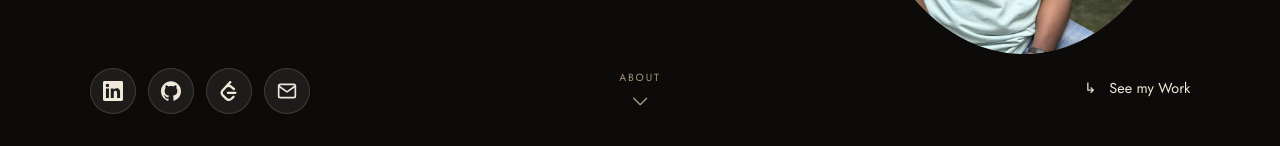
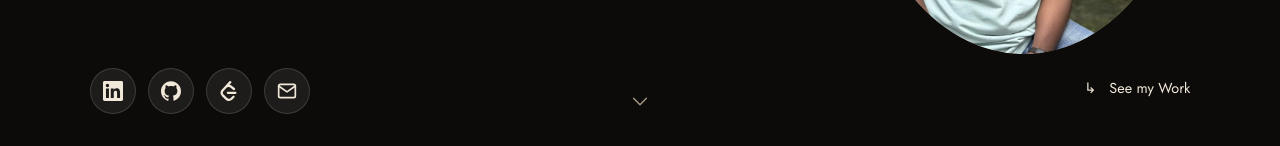
Before and after one commit to abhii-navv/My-Protfolio, a React (Vite) app: page / in a window 1280 px wide. Shown: the part 654-800 px from the top of the page. Built offline with nearby package versions, Linux system fonts and the light colour scheme.

Commit message:
Update App.jsx

```diff
--- a/src/App.jsx
+++ b/src/App.jsx
@@ -99,7 +99,7 @@ function HomePage({ onNav }) {
 
         {/* Scroll-down indicator */}
         <button className="home-scroll-down" onClick={scrollToAbout} aria-label="Scroll to About">
-          <span className="home-scroll-label">About</span>
+          <span className="home-scroll-label"></span>
           <svg viewBox="0 0 24 24" fill="none" stroke="currentColor" strokeWidth="1.5">
             <path strokeLinecap="round" strokeLinejoin="round" d="M19 9l-7 7-7-7" />
           </svg>
```
